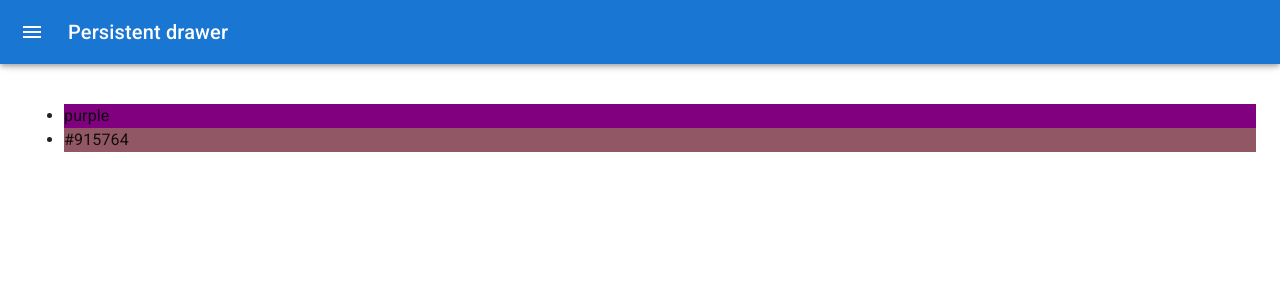
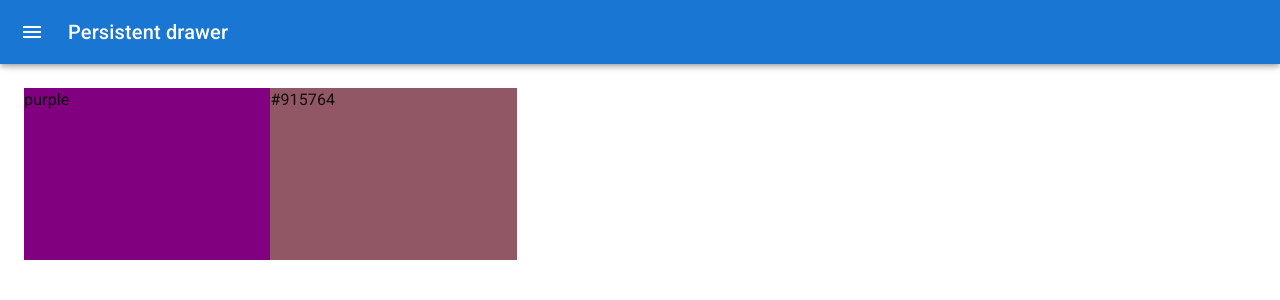
Before and after one commit to Dobes9/udemy-react-the-color-app, a React (Create React App) app: page /palette/new in a window 1280 px wide. Shown: the top 300 px of the page. Built offline with nearby package versions, Linux system fonts and the light colour scheme.

Commit message:
add DraggableColorBox

```diff
--- /dev/null
+++ b/src/DraggableColorBox.js
@@ -0,0 +1,24 @@
+import React from "react";
+import { withStyles } from "@mui/styles";
+
+const styles = {
+  root: {
+    width: "20%",
+    height: "25%",
+    margin: "0 auto",
+    display: "inline-block",
+    position: "relative",
+    cursor: "pointer",
+    marginBottom: "-3.5px",
+  },
+};
+
+function DraggableColorbox({ color, classes }) {
+  return (
+    <div className={classes.root} style={{ backgroundColor: color }}>
+      {color}
+    </div>
+  );
+}
+
+export default withStyles(styles)(DraggableColorbox);
--- a/src/NewPaletteForm.js
+++ b/src/NewPaletteForm.js
@@ -1,5 +1,6 @@
 import React, { useState } from "react";
 import { styled, useTheme } from "@mui/material/styles";
+import DraggableColorbox from "./DraggableColorBox";
 import Box from "@mui/material/Box";
 import Drawer from "@mui/material/Drawer";
 import CssBaseline from "@mui/material/CssBaseline";
@@ -19,6 +20,7 @@
 const Main = styled("main", { shouldForwardProp: (prop) => prop !== "open" })(
   ({ theme, open }) => ({
     flexGrow: 1,
+    height: `calc(100vh - 64px)`,
     padding: theme.spacing(3),
     transition: theme.transitions.create("margin", {
       easing: theme.transitions.easing.sharp,
@@ -142,11 +144,9 @@
       </Drawer>
       <Main open={open}>
         <DrawerHeader />
-        <ul>
-          {colors.map((color) => (
-            <li style={{ backgroundColor: color }}>{color}</li>
-          ))}
-        </ul>
+        {colors.map((color) => (
+          <DraggableColorbox color={color} />
+        ))}
       </Main>
     </Box>
   );
```
